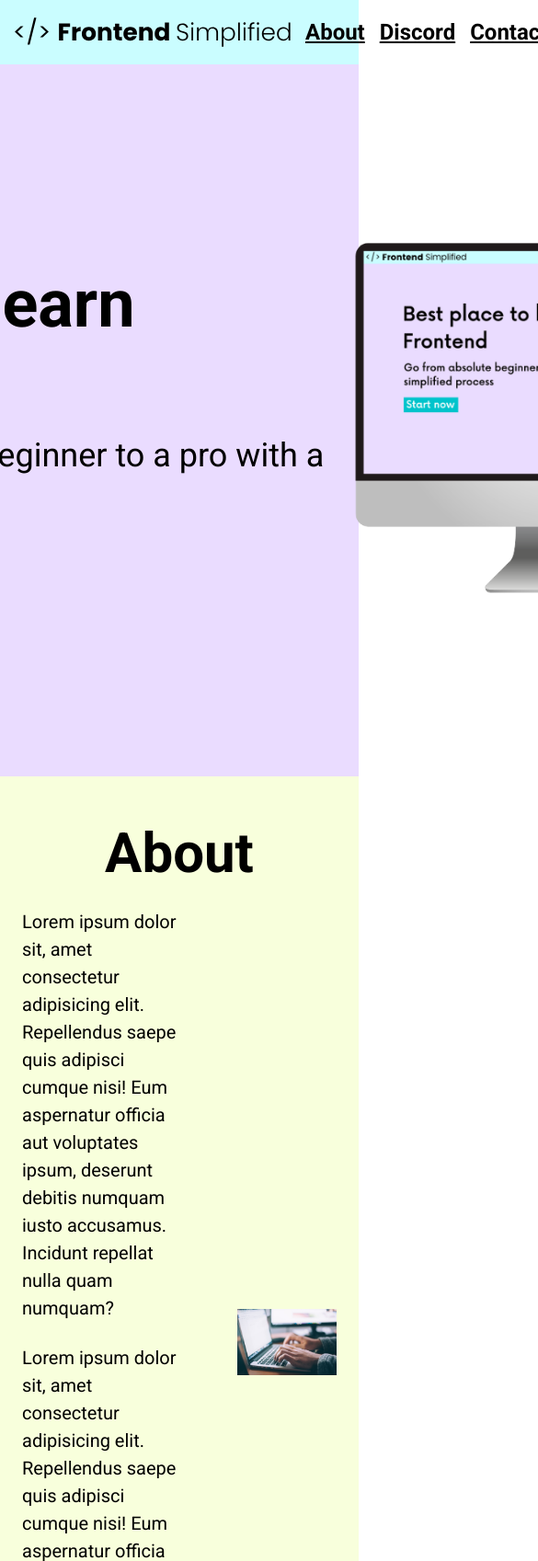
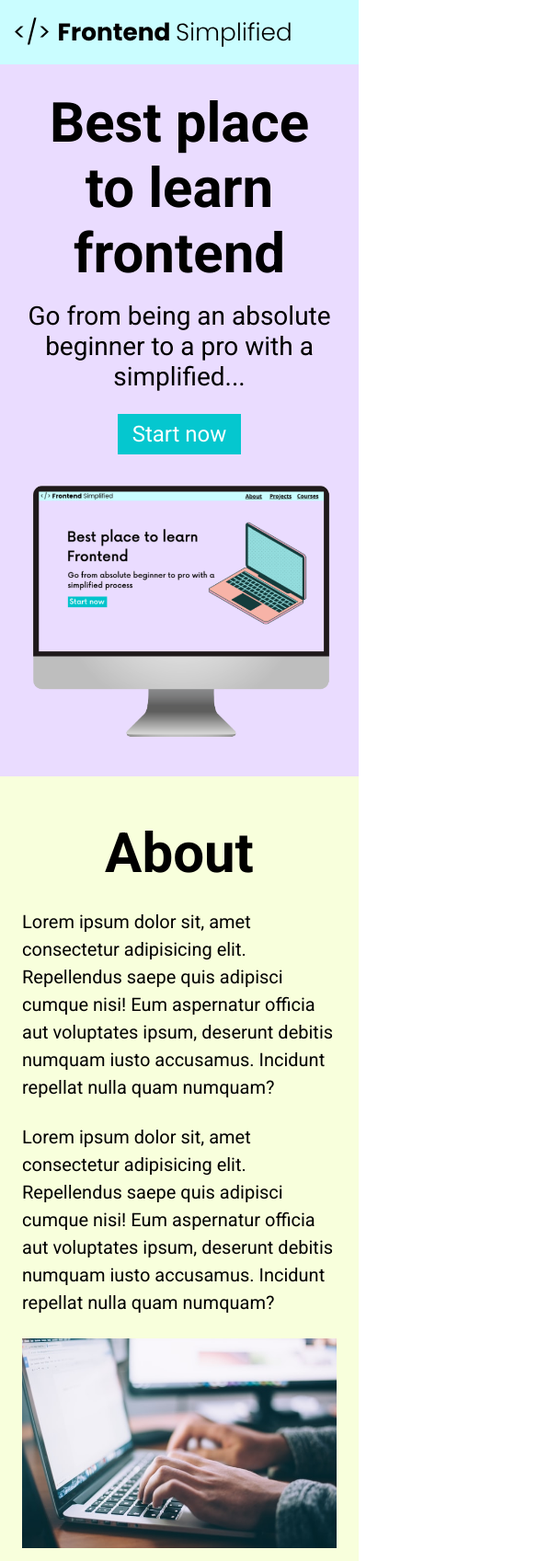
Before and after one commit to M4TThys123/Mini-Project, a plain HTML site: page index.html in a window 390 px wide. Shown: the top 1697 px of the page at 92% size, 585 px wide, since content can reach past the window. Drawn offline with Linux system fonts and the light colour scheme.

Commit message:
📱 Responsive for phone, tablet and large screens

```diff
--- a/index.html
+++ b/index.html
@@ -25,12 +25,12 @@
 
         <header>
           <div class="row">
-            <div>
+            <div class="home__discription">
               <h1>Best place to learn frontend</h1>
               <p class="subheader">
                 Go from being an absolute beginner to a pro with a simplified...
               </p>
-              <button>Start now</button>
+              <button class="home__discription-button">Start now</button>
             </div>
             <figure>
               <img src="./afb/laptop.png" alt="Image of a laptop" />
@@ -40,41 +40,51 @@
       </section>
 
       <main>
-        <section class="about " id="about">
+        <section class="about" id="about">
           <h2>About</h2>
+          <div class="row">
             <div class="section__discription">
               <div class="section__discription--wrapper">
                 <p class="section__discription--para">
-                Lorem ipsum dolor sit, amet consectetur adipisicing elit. Repellendus saepe quis adipisci cumque nisi! Eum aspernatur officia aut voluptates ipsum, deserunt debitis numquam iusto accusamus. Incidunt repellat nulla quam numquam?
+                  Lorem ipsum dolor sit, amet consectetur adipisicing elit.
+                  Repellendus saepe quis adipisci cumque nisi! Eum aspernatur
+                  officia aut voluptates ipsum, deserunt debitis numquam iusto
+                  accusamus. Incidunt repellat nulla quam numquam?
                 </p>
                 <p class="section__discription--para">
-                Lorem ipsum dolor sit, amet consectetur adipisicing elit. Repellendus saepe quis adipisci cumque nisi! Eum aspernatur officia aut voluptates ipsum, deserunt debitis numquam iusto accusamus. Incidunt repellat nulla quam numquam?
+                  Lorem ipsum dolor sit, amet consectetur adipisicing elit.
+                  Repellendus saepe quis adipisci cumque nisi! Eum aspernatur
+                  officia aut voluptates ipsum, deserunt debitis numquam iusto
+                  accusamus. Incidunt repellat nulla quam numquam?
                 </p>
               </div>
               <figure class="about__img--wrapper">
                 <img src="./afb/about.jpg" alt="About img" />
               </figure>
             </div>
+          </div>
         </section>
 
         <section id="discord" class="">
           <h2>Discord</h2>
+          <div class="row">
             <div class="section__discription">
-          <figure  class="about__img--wrapper">
+              <figure class="about__img--wrapper">
                 <img src="./afb/discord.png" alt="Discord img" />
               </figure>
               <div class="section__discription--wrapper">
                 <p class="section__discription--para">
                   Lorem ipsum dolor sit amet consectetur adipisicing elit.
-              Consequatur tempore veniam nostrum temporibus doloribus, dolores
-              inventore. Eveniet laboriosam magni blanditiis explicabo. Quidem
-              ipsum nostrum sed iste,
+                  Consequatur tempore veniam nostrum temporibus doloribus,
+                  dolores inventore. Eveniet laboriosam magni blanditiis
+                  explicabo. Quidem ipsum nostrum sed iste,
                 </p>
                 <p class="section__discription--para">
-              tempore veniam nostrum temporibus doloribus, dolores inventore.
-              Eveniet laboriosam magni blanditiis explicabo. Quidem ipsum
-              nostrum sed iste, saepe fugiat natus hic.
+                  tempore veniam nostrum temporibus doloribus, dolores
+                  inventore. Eveniet laboriosam magni blanditiis explicabo.
+                  Quidem ipsum nostrum sed iste, saepe fugiat natus hic.
                 </p>
+              </div>
             </div>
           </div>
         </section>
@@ -82,16 +92,27 @@
           <h2>Contact</h2>
           <form action="">
             <span>Email</span>
-            <input type="email"  placeholder="matthijs@voorbeeld.nl"/>
+            <input type="email" placeholder="matthijs@voorbeeld.nl" />
             <span>Message</span>
-            <textarea type="text" placeholder="Coole website, laten we contact leggen!" name="" id="" cols="30" rows="10"></textarea>
+            <textarea
+              type="text"
+              placeholder="Coole website, laten we contact leggen!"
+              name=""
+              id=""
+              cols="30"
+              rows="10"
+            ></textarea>
             <button>Contact us!</button>
           </form>
         </section>
       </main>
 
       <footer>
-        <img src="./afb/FES.svg" alt="Frontend Simplified logo" class="footer__logo`" />
+        <img
+          src="./afb/FES.svg"
+          alt="Frontend Simplified logo"
+          class="footer__logo"
+        />
         <div class="footer__links">
           <a href="#about" class="footer__link">About</a>
           <a href="#discord" class="footer__link">Discord</a>
--- a/styles/style.css
+++ b/styles/style.css
@@ -67,7 +67,8 @@ li{
 
 .row{
     width: 100%;
-    min-width: 1300px;
+    max-width: 1300px;
+    margin: 0 auto;
     display: flex;
     align-items: center;
     justify-content: center;
@@ -148,6 +149,7 @@ form {
     display: flex;
     flex-direction: column;
     margin: 0 auto;
+    padding: 0 24px;
 }
 
 input, textarea{
@@ -180,3 +182,66 @@ footer{
 .footer__links{
     padding: 0 16px;
 }
+
+/*
+
+RESPONSIVENESS
+
+*/
+
+/* SMALL PHONES, TABLETS & LARGE SMARTPHONES */
+@media (max-width: 728px) {
+    .row{
+        flex-direction: column;
+    }
+
+    .home__discription{
+        margin-bottom: 24px;
+        display: flex;
+        align-items: center;
+        flex-direction: column;
+    }
+
+    .home__discription-button{
+        max-width: 240px;
+    }
+
+    h1{
+        text-align: center;
+        font-size: 60px;
+    }
+
+    .subheader{
+        text-align: center;
+        font-size: 28px;
+    }
+
+    ul{
+        display: none;
+    }
+
+    .section__discription{
+        flex-direction: column;
+    }
+
+    .section__discription--wrapper, .about__img--wrapper{
+        width: 100%;
+    }
+
+    #discord .section__discription{
+        flex-direction: column-reverse;
+    }
+    footer{
+        padding: 48px 24px;
+    }
+    .footer__logo{
+        max-width: 360px;
+    }
+
+    .footer__link{
+        padding: 0 4px;
+        font-size: 18px;
+    }
+}
+
+/* Testen tot 300px */
```
Also changed, not shown: 1 other file. Lines whose indentation alone changed are shown as unchanged.
